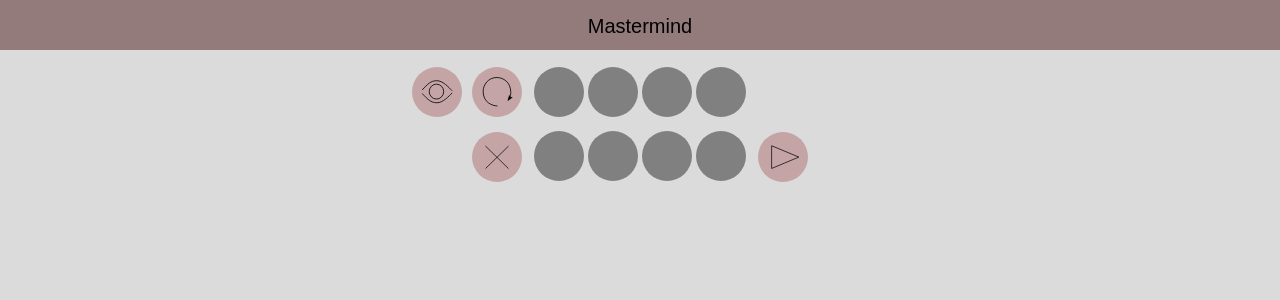
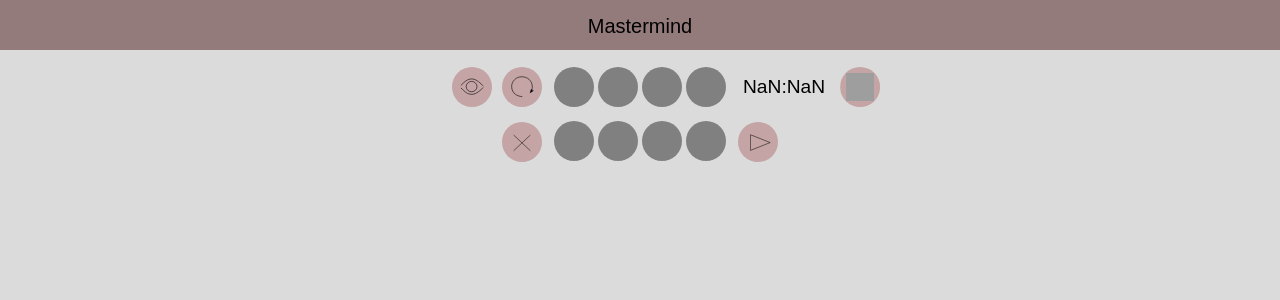
Before and after one commit to IvanHeriver/mm, a React (Create React App) app: page / in a window 1280 px wide. Shown: the top 300 px of the page. Built offline with nearby package versions, Linux system fonts and the light colour scheme; grey boxes are pictures that could not be loaded.

Commit message:
make the app work with touch devices

```diff
--- a/src/MastermindComp.css
+++ b/src/MastermindComp.css
@@ -1,7 +1,7 @@
 /* in game buttons */
 .game button {
-    height: 50px;
-    width: 50px;
+    height: 40px;
+    width: 40px;
 }
 
 .btn-img {
@@ -24,6 +24,8 @@
     right: 0;
     top: 50%;
     transform: translate(100%, -50%);
+    display: flex;
+    justify-content: center;
 }
 .one-color-row {
     display: flex;
@@ -38,16 +40,10 @@
 
 /* the colored pin formatting */
 .one-color {
-    width: 50px;
-    height: 50px;
-    border-radius: 25px;
     margin: 2px;
     border: 1px solid black;
 }
 .one-color-btn {
-    width: 50px;
-    height: 50px;
-    border-radius: 25px;
     margin: 2px;
     padding: 0;
     border: none;
@@ -57,11 +53,8 @@
     border: none;
 }
 .one-color-image {
-    /* width: 110%;
-    height: 110%; */
-    /* border-radius: 25px; */
-    /* margin: 2px; */
-
+    margin: 0;
+    padding: 0;
     -webkit-user-select: none;
     -khtml-user-select: none;
     -moz-user-select: none;
@@ -103,3 +96,28 @@
     background-color: white;
     border: 1px solid black;
 }
+
+/* text sections */
+.mm-timer {
+    font-size: 1.2rem;
+    padding-left: 10px;
+    padding-right: 10px;
+    margin: auto;
+}
+
+.mm-number {
+    /* border: 1px solid red; */
+    /* border: 1px solid red; */
+    font-size: 1.3rem;
+    font-weight: bold;
+    /* padding-left: 10px;
+    padding-right: 10px; */
+    height: 40px;
+    width: 40px;
+    /* margin: auto; */
+    padding: 5px;
+    /* min-height: 30px; */
+    /* cursor: pointer; */
+    margin: 5px;
+    text-align: center;
+}
--- a/src/MastermindComp.js
+++ b/src/MastermindComp.js
@@ -3,6 +3,8 @@
 import reset_img from "./img/reset_img.svg"
 import restart_img from "./img/restart_img.svg"
 import show_img from "./img/show_img.svg"
+import timer_img from "./img/timer_img.svg"
+import notimer_img from "./img/notimer_img.svg"
 
 const MMcolor = ({color}) => {
     const bgColor = color === "transparent" ? "grey" : "transparent"
@@ -17,17 +19,41 @@
         >
         {
             color === "transparent" ? null :
-            <img src={process.env.PUBLIC_URL+"/"+color+"_pin.png"} className="one-color-img" draggable="false"/>
+            <img src={process.env.PUBLIC_URL+"/"+color+"_pin.png"} className="one-color-img" draggable="false" width="40px" height="40px"/>
         }
         </button>
     )
 }
 
 
-const MMtoGuess = ({toGuess, colorOptions, onNewGame, onGiveUp}) => {
-
+const MMtoGuess = ({toGuess, colorOptions, onNewGame, onGiveUp, time}) => {
+    const [showTimer, setShowTimer] = useState(true);
+    const formatTime = (t) => {
+        // if (t === 0)  return "00:00"
+        let m = Math.floor(t / 60);
+        let s = t - m * 60;
+        if (m < 10) m = "0"+m
+        if (s < 10) s = "0"+s
+        return m+":"+s
+    }
     return (
         <div className="one-color-row">
+            <div className="mm-ingame-btns-right">
+                {
+                    showTimer ? <div className="mm-timer"><div>{formatTime(time)}</div></div> : null
+                }
+                <button onClick={()=>setShowTimer(t=>!t)}>
+                    <img src={showTimer ? notimer_img : timer_img} className="btn-img" draggable="false"
+                    style={{
+                        width: "100%",
+                        height: "100%",
+                        // paddingLeft: "-50px",
+                        // paddingTop: "2px",
+
+                    }}
+                    />
+                </button>
+            </div>
             <div className="mm-ingame-btns-left">
                 <button onClick={onGiveUp}>
                 <img src={show_img} className="btn-img" draggable="false"
@@ -74,22 +100,59 @@
             }
         )
     }, [setEditOn])
-    const onMouseDownAction = () => {
-        setEditOn(true);
-        setTmpColor(color);
+    const getElemIdFromTouchEvent = (event) => {
+        const elem = document.elementFromPoint(
+            event.changedTouches[0].clientX,
+            event.changedTouches[0].clientY
+        )
+        if (!elem) return null
+        if (!elem.parentElement.parentElement.getAttribute("idkey")) return null
+        return(parseInt(elem.parentElement.parentElement.getAttribute("idkey")))
     }
-    const onMouseUpAction = (i) => {
-        setColor(i)
-    }
-    const onMouseEnterAction = (i) => {
-        setColor(i)
-    }
-    const onMouseLeaveAction = (i) => {
-        setColor(tmpColor)
+    const getElemIdFromMouseEvent = (event) => {
+        const elem = document.elementFromPoint(
+            event.clientX,
+            event.clientY
+        )
+        if (!elem) return null
+        if (!elem.parentElement.parentElement.getAttribute("idkey")) return null
+        return(parseInt(elem.parentElement.parentElement.getAttribute("idkey")))
     }
     return (
         <div className="mm-editable-color"
-            onMouseDown={onMouseDownAction}
+            onTouchStart={()=> {
+                setEditOn(true)
+                setTmpColor(color)
+            }}
+            onMouseDown={()=> {
+                setEditOn(true)
+                setTmpColor(color)
+            }}
+            onTouchMove={(e)=> {
+                const id = getElemIdFromTouchEvent(e)
+                id ? setColor(id) : setColor(tmpColor)
+            }}
+            onMouseMove={(e)=>{
+                if (editOn) {
+                    const id = getElemIdFromMouseEvent(e)
+                    id ? setColor(id) : setColor(tmpColor)
+                }
+            }}
+            onMouseLeave={(e)=>{
+                if (editOn) {
+                    setColor(tmpColor)
+                }
+            }}
+            onTouchEnd={(e)=> {
+                const id = getElemIdFromTouchEvent(e)
+                if (id) setColor(id)
+                setEditOn(false)
+
+            }}
+            onMouseUp={(e)=> {
+                const id = getElemIdFromMouseEvent(e)
+                if (id) setColor(id)
+            }}
         >
             <MMcolor color={colorOptions[color].color} />
             { editOn ? (
@@ -101,13 +164,8 @@
                         }
                         return (
                             <div key={i}
+                            idkey={i}
                             className="mm-color-option"
-                            onMouseEnter={(e)=>{onMouseEnterAction(i)}}
-                            onMouseLeave={(e)=>{onMouseLeaveAction(i)}}
-                            onMouseUp={(e)=>{
-                                e.preventDefault();
-                                onMouseUpAction(i)
-                            }}
                             >
                                 <MMcolor color={e.color} />
                             </div>
@@ -123,6 +181,7 @@
 }
 
 const MMguessBuilder = ({colorOptions, colors, setColors, onSubmit}) => {
+    // const [isEditorOpen, setIsEditorOpen] = useState(Array(colors.length).fill(0));
     const [isValid, setIsValid] = useState(false);
     useEffect(()=> {
         setIsValid(colors.map((e)=>e!=0).reduce((p, c)=>p && c))
@@ -204,9 +263,10 @@
     )
 }
 
-const MMguess = ({colors, result, colorOptions}) => {
+const MMguess = ({colors, result, colorOptions, number}) => {
     return (
         <div className="one-color-row">
+            <div className="mm-ingame-btns-right"><div className="mm-number">{number}</div></div>
             <MMguessRes gcgp={result.gcgp} gcbp={result.gcbp} />
             {
                 colors.map((e, i) => {
```
